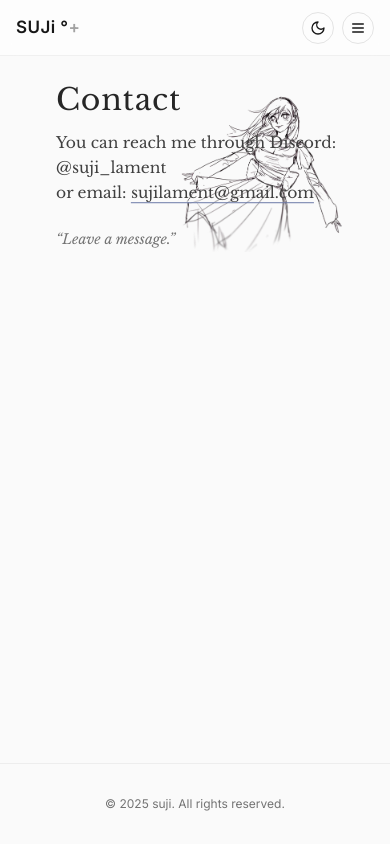
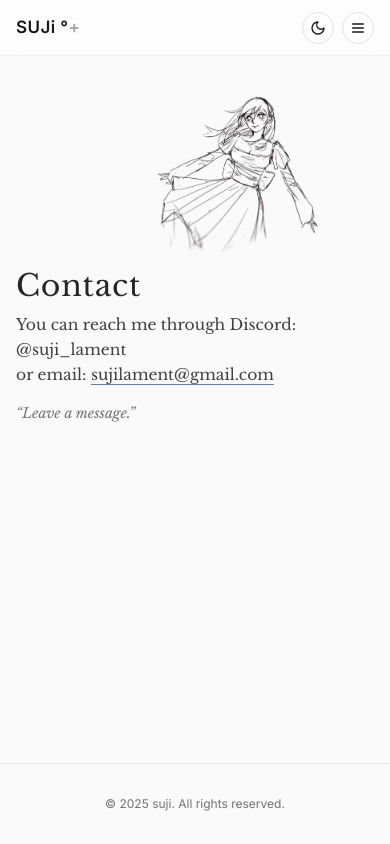
Before and after one commit to d3vthw1sh/SUJI-ATALIER, a React (Vite) app: page /contact in a window 390 px wide. Built offline with nearby package versions, Linux system fonts and the light colour scheme.

Commit message:
Update Contact.jsx

```diff
--- a/src/pages/Contact.jsx
+++ b/src/pages/Contact.jsx
@@ -9,9 +9,7 @@ export default function Contact() {
   useEffect(() => {
     const io = new IntersectionObserver(
       ([e]) => e.isIntersecting && setShow(true),
-      {
-        threshold: 0.2,
-      }
+      { threshold: 0.2 }
     );
     if (sectionRef.current) io.observe(sectionRef.current);
     return () => io.disconnect();
@@ -33,14 +31,12 @@ export default function Contact() {
           <img
             src="/contactpage/image_sketch2_by_lunaminiss.png"
             alt="Contact artwork"
-            className="w-full max-h-[70vh] object-contain dark:invert rounded-lg translate-x-6 sm:translate-x-12 md:translate-x-16 transition-transform duration-700"
+            className="w-full max-h-[70vh] object-contain dark:invert rounded-lg md:translate-x-16 transition-transform duration-700"
           />
 
-          {/* Text overlay (middle-left) */}
-          <div className="absolute left-10 sm:left-16 md:left-20 top-1/2 -translate-y-1/2 text-left max-w-sm">
-            <h2 className="mb-3 text-3xl sm:text-4xl font-normal tracking-wide">
-              Contact
-            </h2>
+          {/* Text overlay — desktop only (unchanged layout) */}
+          <div className="hidden md:block absolute left-20 top-1/2 -translate-y-1/2 text-left max-w-sm">
+            <h2 className="mb-3 text-4xl font-normal tracking-wide">Contact</h2>
             <p className="text-[15.5px] leading-relaxed text-neutral-700 dark:text-neutral-200">
               You can reach me through Discord:{" "}
               <span className="font-medium">@suji_lament</span>
@@ -58,6 +54,26 @@ export default function Contact() {
             </p>
           </div>
         </div>
+
+        {/* Mobile stack — only shows on small screens */}
+        <div className="md:hidden mt-4 text-left">
+          <h2 className="mb-2 text-3xl font-normal tracking-wide">Contact</h2>
+          <p className="text-[15.5px] leading-relaxed text-neutral-700 dark:text-neutral-200">
+            You can reach me through Discord:{" "}
+            <span className="font-medium">@suji_lament</span>
+            <br />
+            or email:{" "}
+            <a
+              href="mailto:sujilament@gmail.com"
+              className="underline decoration-[var(--accent)] underline-offset-4 hover:text-neutral-900 dark:hover:text-white break-all"
+            >
+              sujilament@gmail.com
+            </a>
+          </p>
+          <p className="mt-4 text-sm italic text-neutral-500 dark:text-neutral-400">
+            “Leave a message.”
+          </p>
+        </div>
       </section>
     </main>
   );
```
